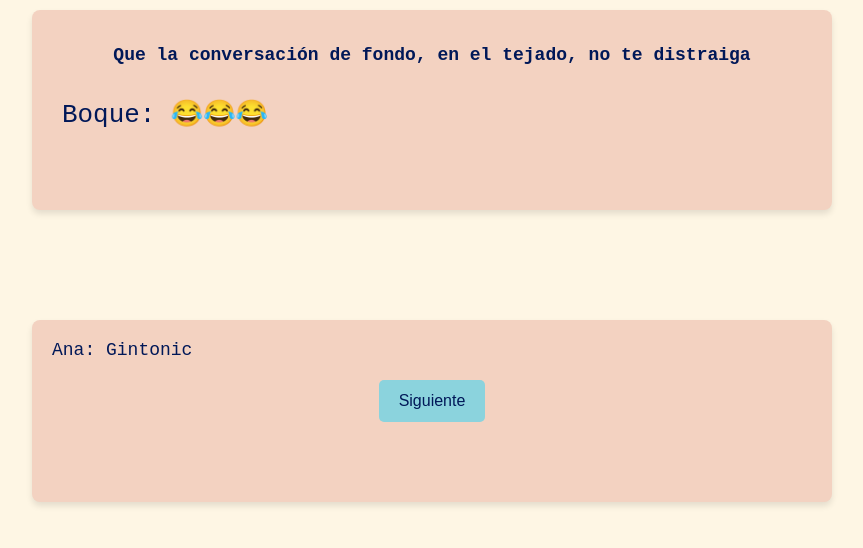
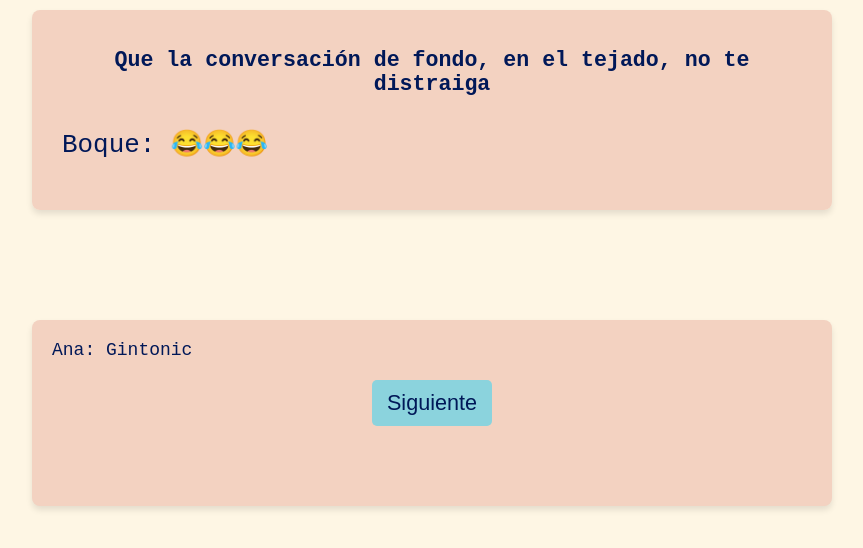
Before and after one commit to alabcar/Tejado, a plain HTML site: page index.html in a window 1280 px wide. Both pictures are taken after a click on the button "Eres el camarero del tejado. Atiende a esos viejales". Shown: the whole page, without its empty margins (208-1071 px from the left). Drawn offline with Linux system fonts and the light colour scheme.

Commit message:
Fuentes bien

```diff
--- a/styles.css
+++ b/styles.css
@@ -11,7 +11,7 @@ body {
     justify-content: flex-start;
     height: 100vh;
     overflow-x: hidden;
-    font-size: 18px; /* Increase base font size for better readability on mobile */
+    font-size: 18px; /* Base font size for better readability on mobile */
 }
 
 #character-selection, #game, #game-over {
@@ -89,14 +89,14 @@ body {
 }
 
 #chat-box h2, #game-container h1 {
-    font-size: 1em;
+    font-size: 1.2em;
     text-align: center;
     margin-bottom: 10px;
 }
 
 #chat-content, #game-container p {
-    font-size: 1.2em; /* Slightly larger text for readability */
-    line-height: 1.6; /* Improve line spacing */
+    font-size: 1.2em; /* Adjusted for mobile readability */
+    line-height: 1.5; /* Improve line spacing */
     margin: 10px 0;
     word-wrap: break-word;
 }
@@ -107,15 +107,15 @@ body {
 }
 
 #chat-content p, #game-container p {
-    font-size: 1.2em;
-    line-height: 1.6;
+    font-size: 1.2em; /* Adjusted for mobile readability */
+    line-height: 1.5;
     margin: 10px 0;
     word-wrap: break-word;
 }
 
 #game-container p {
-    font-size: 1.2em; /* Slightly larger text for readability */
-    line-height: 1.6; /* Improve line spacing */
+    font-size: 1.2em; /* Adjusted for mobile readability */
+    line-height: 1.5; /* Improve line spacing */
     color: #001858; /* Match color with chatbox */
     font-family: 'Arial', sans-serif; /* Match font family with chatbox */
     word-wrap: break-word;
@@ -134,8 +134,8 @@ button, #next-button {
     color: #001858; /* Deep navy text */
     border: none;
     border-radius: 5px;
-    padding: 12px 20px;
-    font-size: 16px;
+    padding: 10px 15px; /* Adjusted button padding for mobile */
+    font-size: 1.2em; /* Adjusted button font size for mobile */
     cursor: pointer;
     transition: background-color 0.3s;
 }
@@ -147,8 +147,8 @@ button:hover, #next-button:hover {
 #next-button {
     display: block; /* Ensure the button is on its own line */
     margin: 20px auto; /* Center the button and add spacing */
-    padding: 12px 20px; /* Increase button padding */
-    font-size: 16px; /* Adjust button font size */
+    padding: 10px 15px; /* Adjusted button padding for mobile */
+    font-size: 1.2em; /* Adjusted button font size for mobile */
     border: none;
     border-radius: 5px;
     background-color: #8bd3dd; /* Soft teal button background */
@@ -167,8 +167,8 @@ button:hover, #next-button:hover {
     color: #001858; /* Deep navy text for contrast */
     border: none;
     border-radius: 8px;
-    padding: 15px 25px;
-    font-size: 18px;
+    padding: 12px 20px; /* Adjusted serve button padding for mobile */
+    font-size: 1.2em; /* Adjusted serve button font size for mobile */
     cursor: pointer;
     transition: background-color 0.3s;
     margin: 10px; /* Add spacing between buttons */
@@ -207,7 +207,7 @@ button:hover, #next-button:hover {
     border: none;
     border-radius: 5px;
     padding: 12px 20px;
-    font-size: 16px;
+    font-size: 18px;
     cursor: pointer;
     transition: background-color 0.3s;
 }
```
